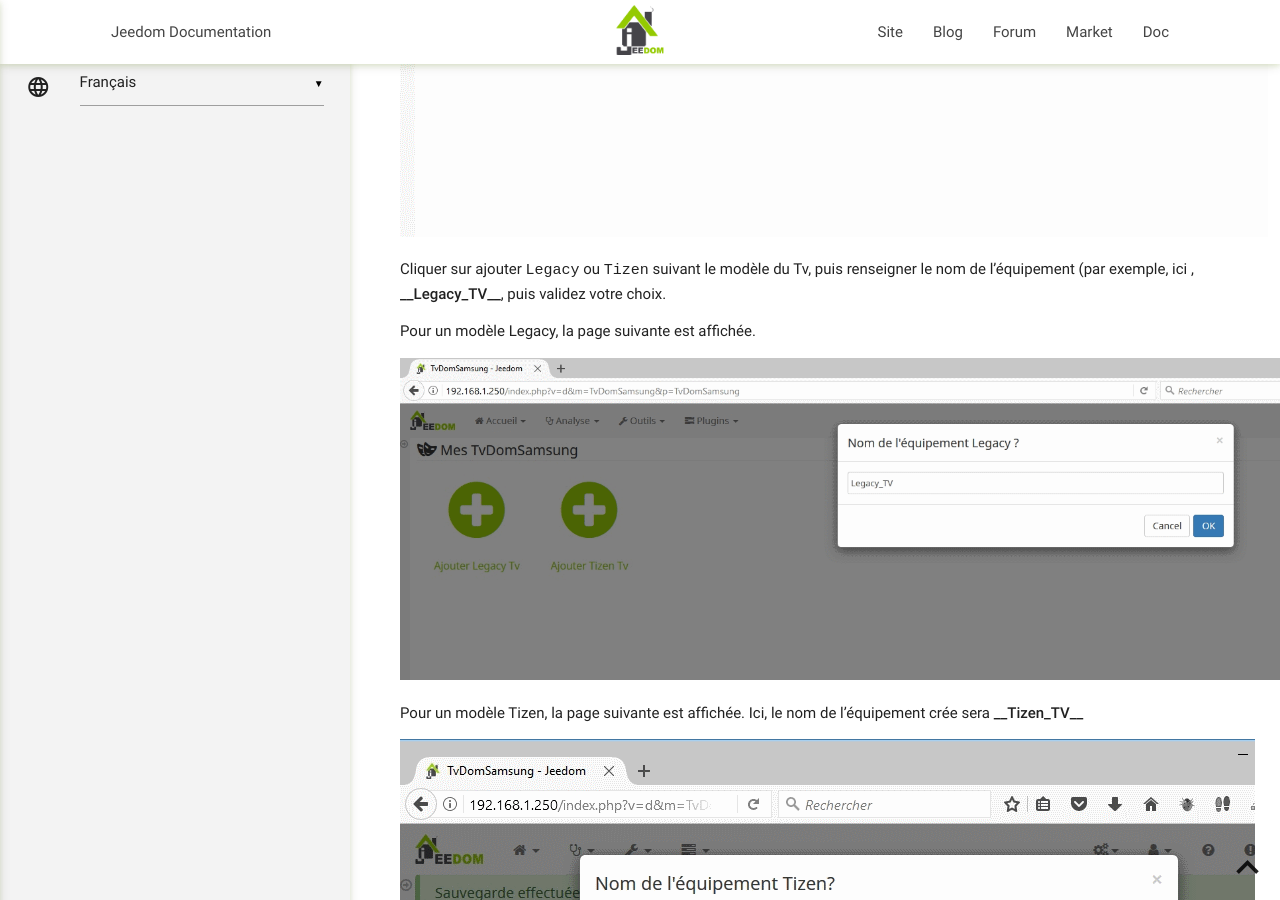
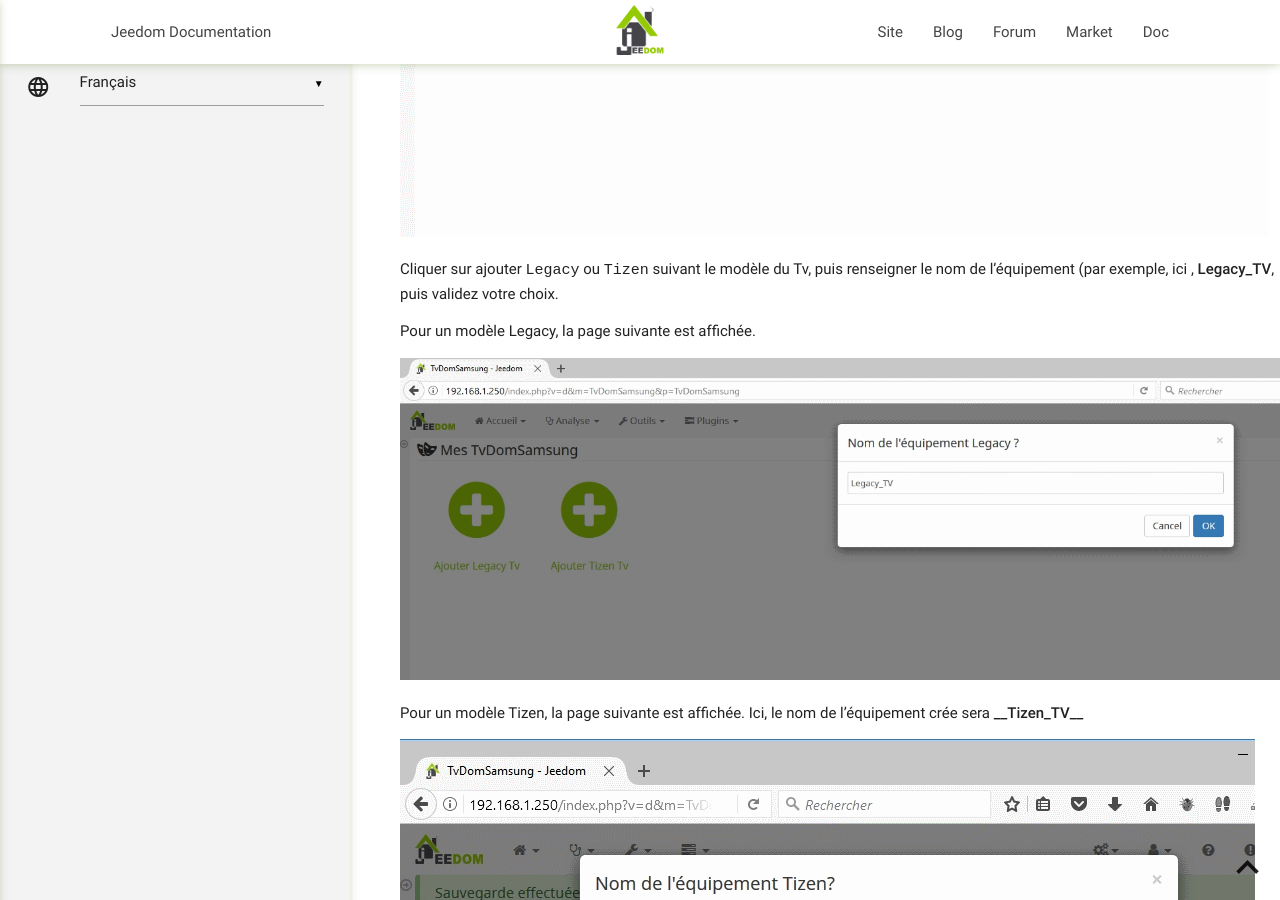
Before and after one commit to Berco63/TvDomSamsung, a Jekyll site: the page built from docs/fr_FR/index.md, in a window 1280 px wide and 900 px high, scrolled down 1211 px. Built offline with Jekyll 4.4.1, drawn with Linux system fonts in a browser that asks for light colours; our own code applies the rules of GitHub Pages for plain Markdown files.

```diff
--- a/docs/fr_FR/index.md
+++ b/docs/fr_FR/index.md
@@ -24,7 +24,7 @@ Le panneau de saisie d'un nouvel équipement s'affiche alors :
 
 ![plugin-2](../images/TvDomSamsung-image-2.png)
 
-Cliquer sur ajouter `Legacy` ou `Tizen` suivant le modèle du Tv, puis renseigner le nom de l'équipement (par exemple, ici , **__Legacy_TV__**, puis validez votre choix.
+Cliquer sur ajouter `Legacy` ou `Tizen` suivant le modèle du Tv, puis renseigner le nom de l'équipement (par exemple, ici , **Legacy_TV**, puis validez votre choix.
 
 Pour un modèle Legacy, la page suivante est affichée.
 
```
